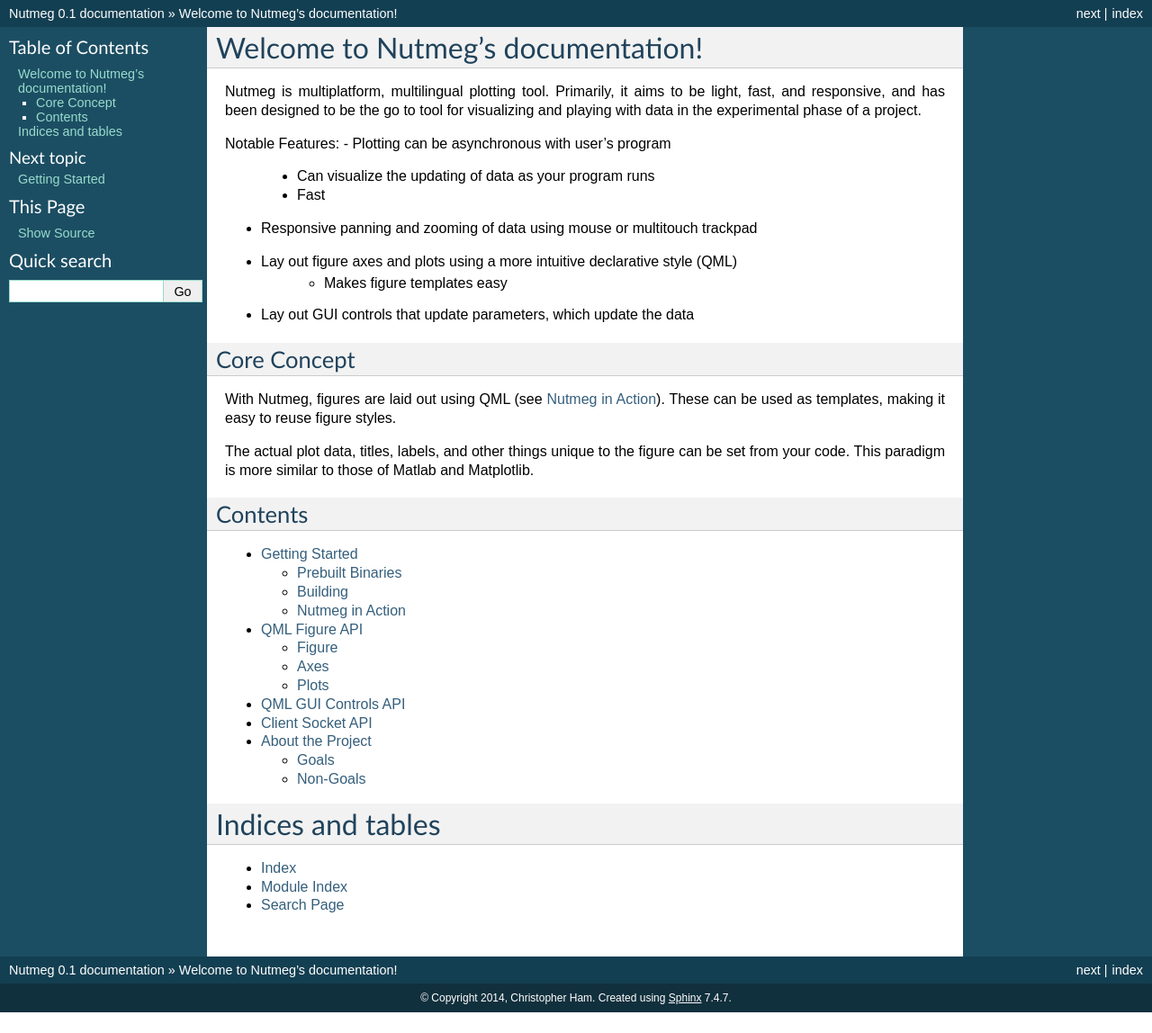
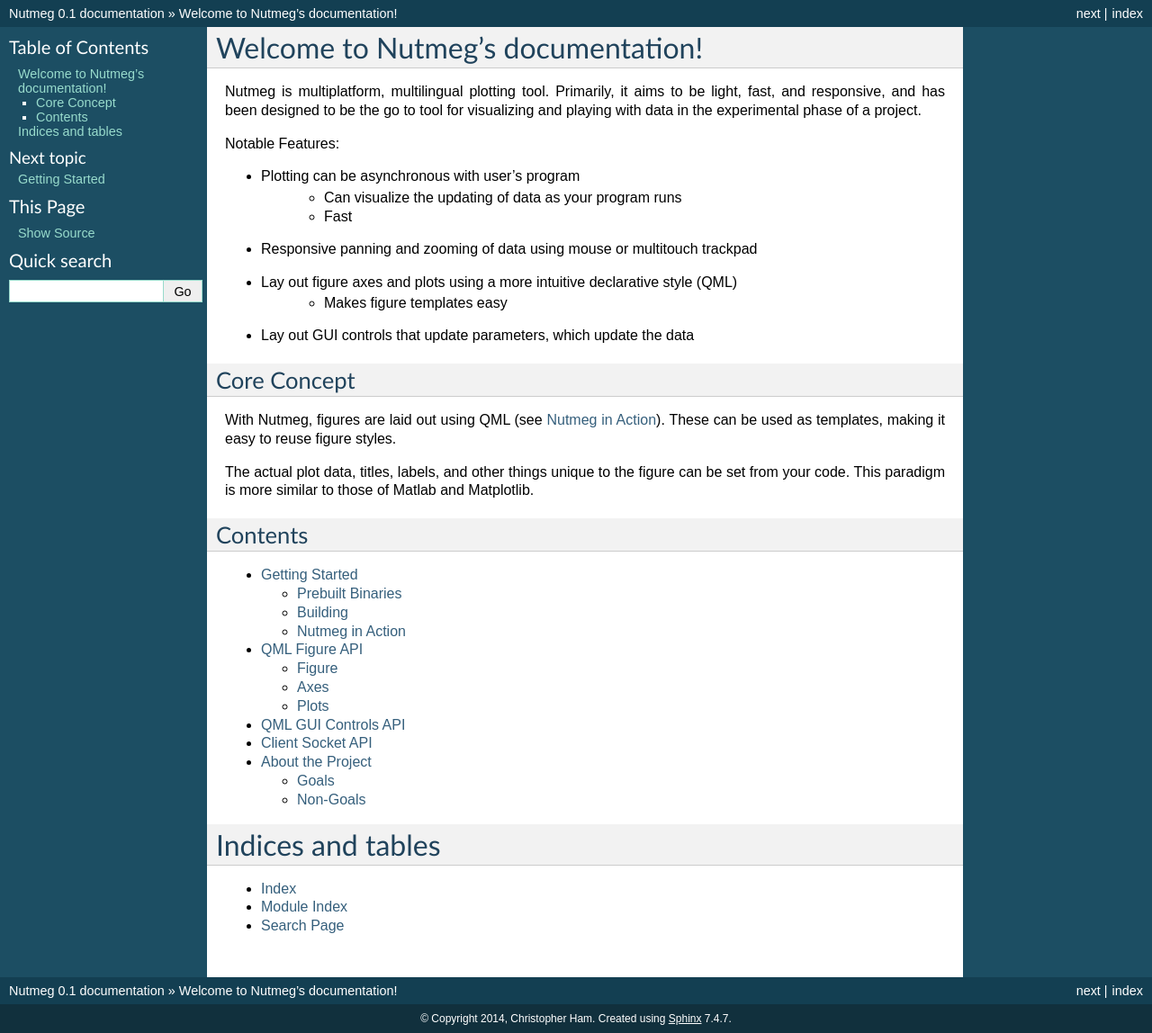
Before and after one commit to kitizz/nutmeg, a Sphinx documentation site: the page built from doc/index.rst, in a window 1280 px wide. Shown: the whole page at 90% size. Built offline with Sphinx 7.4.7, drawn with Linux system fonts in a browser that asks for light colours; formulas are drawn with MathJax 3; before the commit the page ends 1125 px from its top, so only the background shows below that.

```diff
--- a/doc/index.rst
+++ b/doc/index.rst
@@ -9,13 +9,14 @@ Welcome to Nutmeg's documentation!
 Nutmeg is multiplatform, multilingual plotting tool. Primarily, it aims to be light, fast, and responsive, and has been designed to be the go to tool for visualizing and playing with data in the experimental phase of a project.
 
 Notable Features:
-- Plotting can be asynchronous with user's program
-    + Can visualize the updating of data as your program runs
-    + Fast
-- Responsive panning and zooming of data using mouse or multitouch trackpad
-- Lay out figure axes and plots using a more intuitive declarative style (QML)
-    + Makes figure templates easy
-- Lay out GUI controls that update parameters, which update the data
+
+* Plotting can be asynchronous with user's program
+    * Can visualize the updating of data as your program runs
+    * Fast
+* Responsive panning and zooming of data using mouse or multitouch trackpad
+* Lay out figure axes and plots using a more intuitive declarative style (QML)
+    * Makes figure templates easy
+* Lay out GUI controls that update parameters, which update the data
 
 Core Concept
 ------------
```
